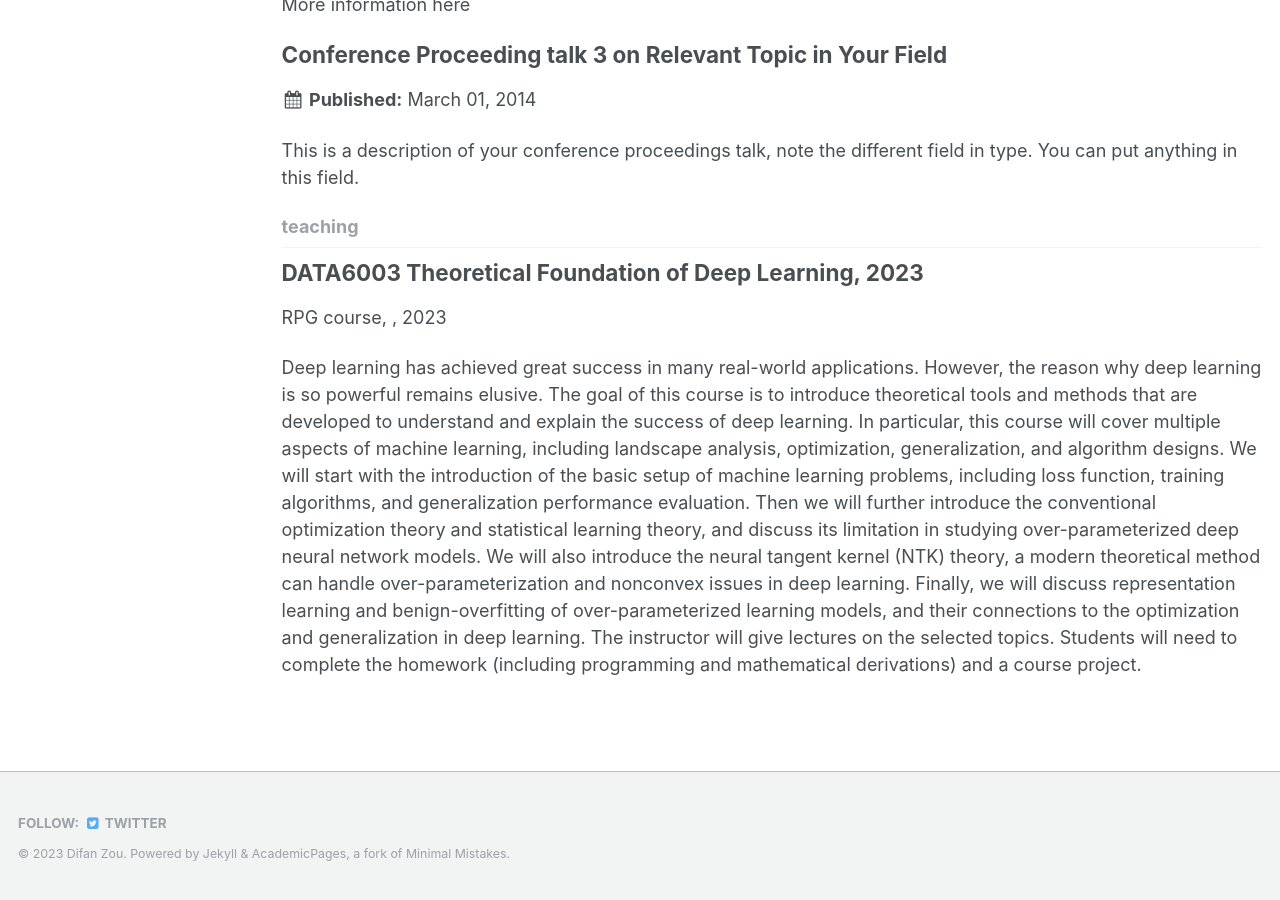
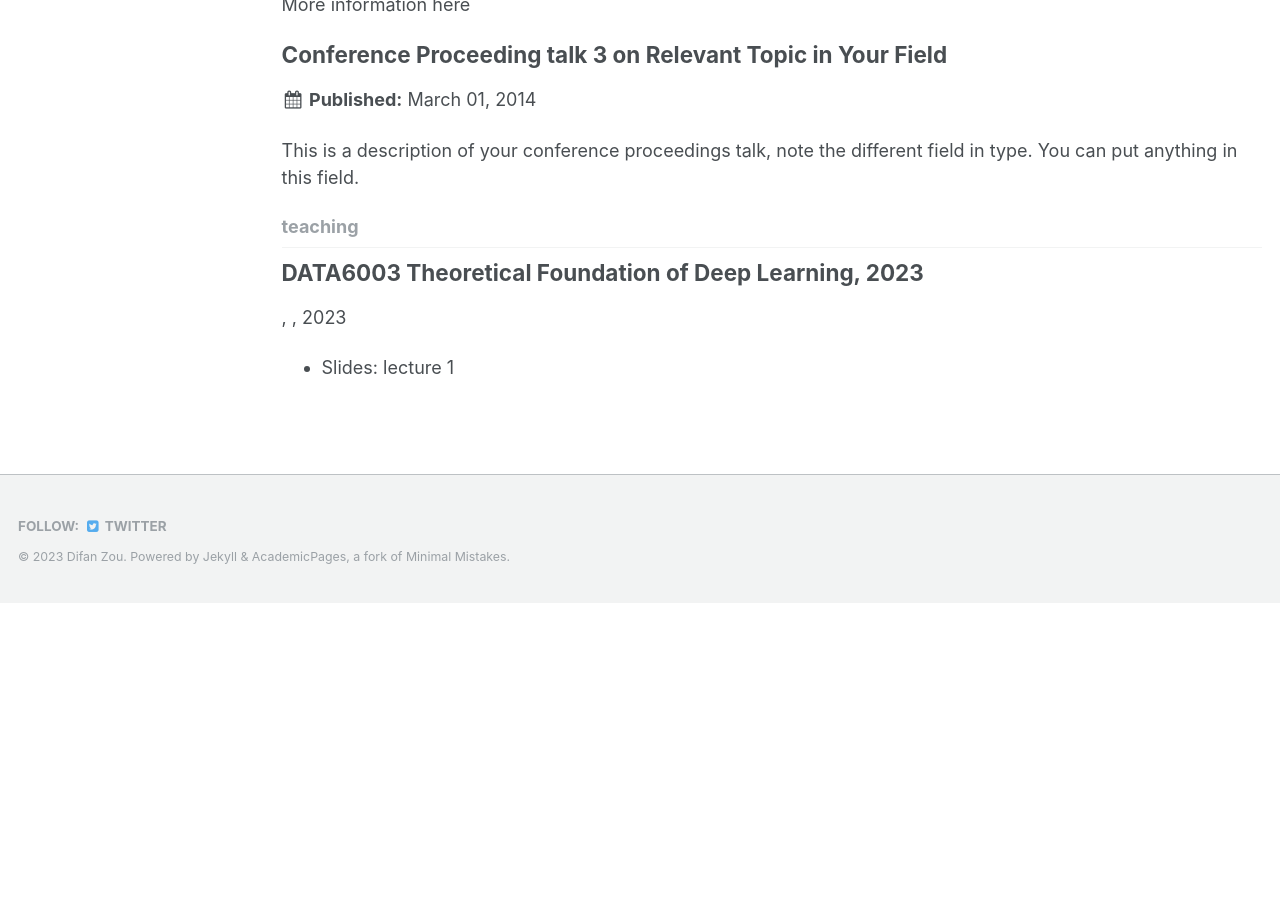
Before and after one commit to difanzou/difanzou.github.io, a Jekyll site: the page built from _pages/collection-archive.html, in a window 1280 px wide and 900 px high, scrolled down 2291 px. Built offline with Jekyll 4.4.1, drawn with Linux system fonts in a browser that asks for light colours; after the commit the page ends 2894 px from its top, so only the background shows below that.

Commit message:
add teaching and group

```diff
--- a/_teaching/2023-fall-teaching.md
+++ b/_teaching/2023-fall-teaching.md
@@ -1,10 +1,8 @@
 ---
+layout: splash
 title: "DATA6003 Theoretical Foundation of Deep Learning, 2023"
-collection: teaching
-type: "RPG course"
 permalink: /teaching/2023-fall-teaching
 ---
 
-Deep learning has achieved great success in many real-world applications. However, the reason why deep learning is so powerful remains elusive. The goal of this course is to introduce theoretical tools and methods that are developed to understand and explain the success of deep learning. In particular, this course will cover multiple aspects of machine learning, including landscape analysis, optimization, generalization, and algorithm designs. We will start with the introduction of the basic setup of machine learning problems, including loss function, training algorithms, and generalization performance evaluation. Then we will further introduce the conventional optimization theory and statistical learning theory, and discuss its limitation in studying over-parameterized deep neural network models. We will also introduce the neural tangent kernel (NTK) theory, a modern theoretical method can handle over-parameterization and nonconvex issues in deep learning. Finally, we will discuss representation learning and benign-overfitting of over-parameterized learning models, and their connections to the optimization and generalization in deep learning. The instructor will give lectures on the selected topics. Students will need to complete the homework (including programming and mathematical derivations) and a course project.
 
-* Slides:
+* Slides: [lecture 1](https://drive.google.com/file/d/1Z3JX-ULSwMEtNRB5h08BKIGuTMo5vdK2/view?usp=sharing)
```
Also changed, not shown: 1 other file.
